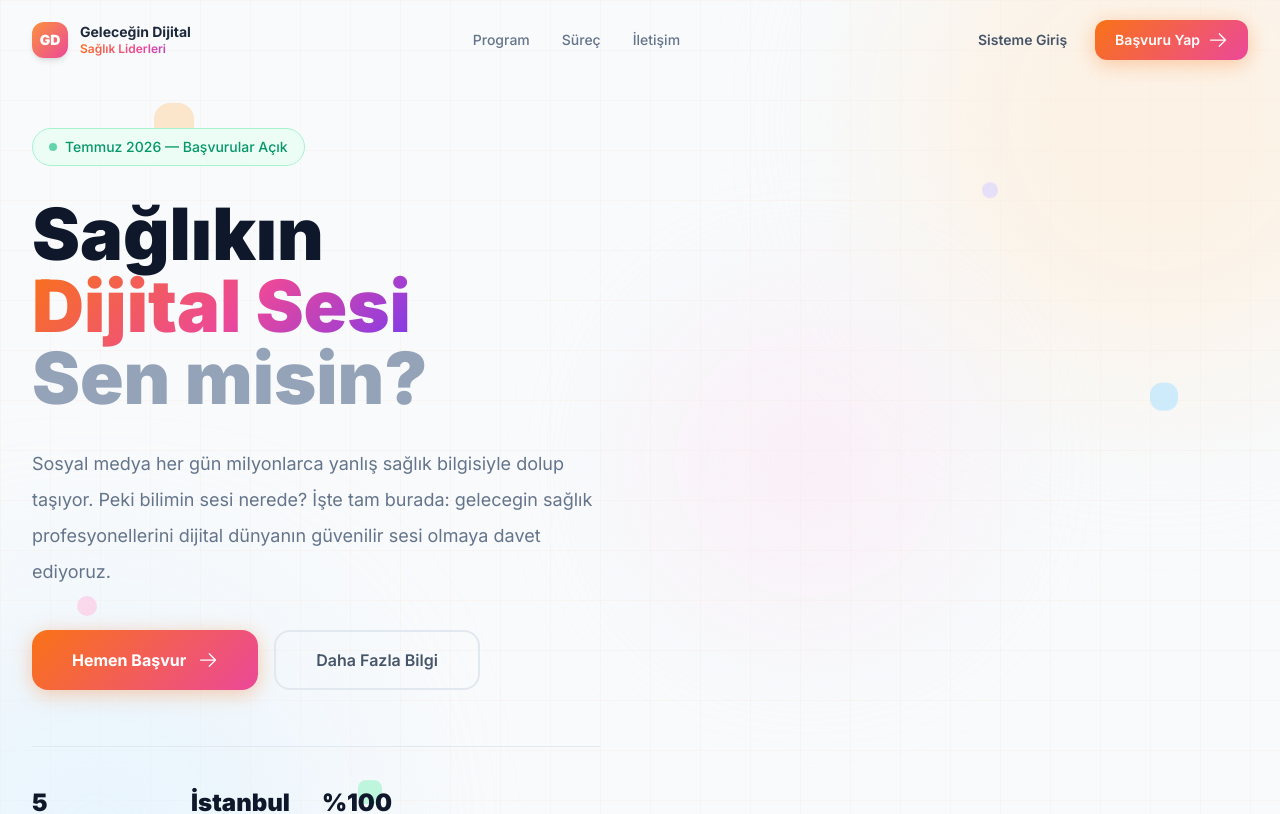
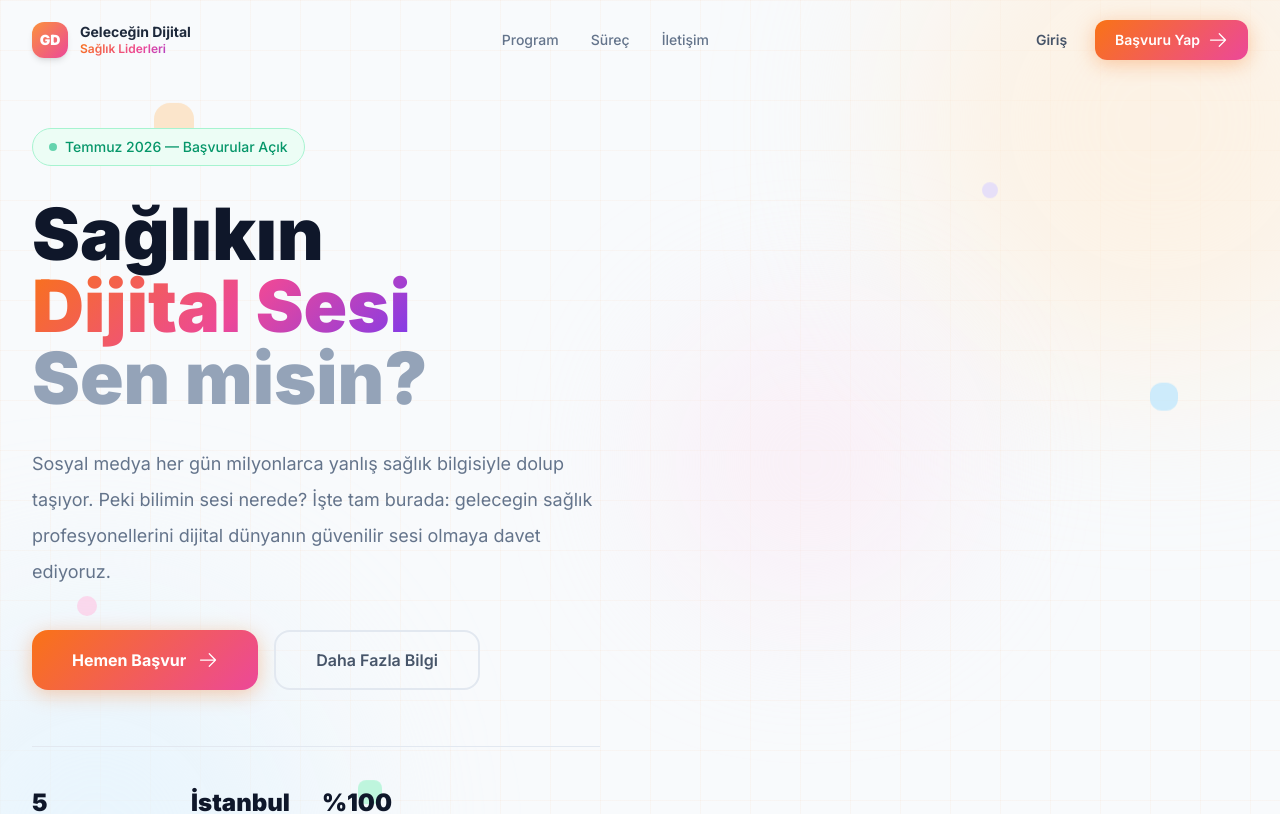
Before and after one commit to Akyasan6178/saglik-liderleri-site, a React (Vite) app: page / in a window 1280 px wide. Shown: the top 814 px of the page. Built offline with nearby package versions, Linux system fonts and the light colour scheme; no server answers.

Commit message:
fix(ui): rename 'Sisteme Giriş' to 'Giriş' on homepage

```diff
--- a/src/pages/AnaSayfa.jsx
+++ b/src/pages/AnaSayfa.jsx
@@ -229,7 +229,7 @@ function Navbar({ onLoginClick }) {
               onClick={onLoginClick}
               className="hidden md:flex text-slate-600 hover:text-slate-900 font-semibold px-4 py-2.5 rounded-xl text-sm items-center gap-2 cursor-pointer transition-colors"
             >
-              <span>Sisteme Giriş</span>
+              <span>Giriş</span>
             </button>
             <a
               href="https://markamutfagi.co/saglikliderleri/"
@@ -629,7 +629,7 @@ function CTABanner({ onLoginClick }) {
                 onClick={onLoginClick}
                 className="bg-white/10 border border-white/20 text-white font-bold px-12 py-5 rounded-2xl text-lg inline-flex items-center gap-3 cursor-pointer shadow-xl hover:bg-white/20 transition-all duration-300"
               >
-                <span>Sisteme Giriş</span>
+                <span>Giriş</span>
               </button>
             </div>
           </div>
```
